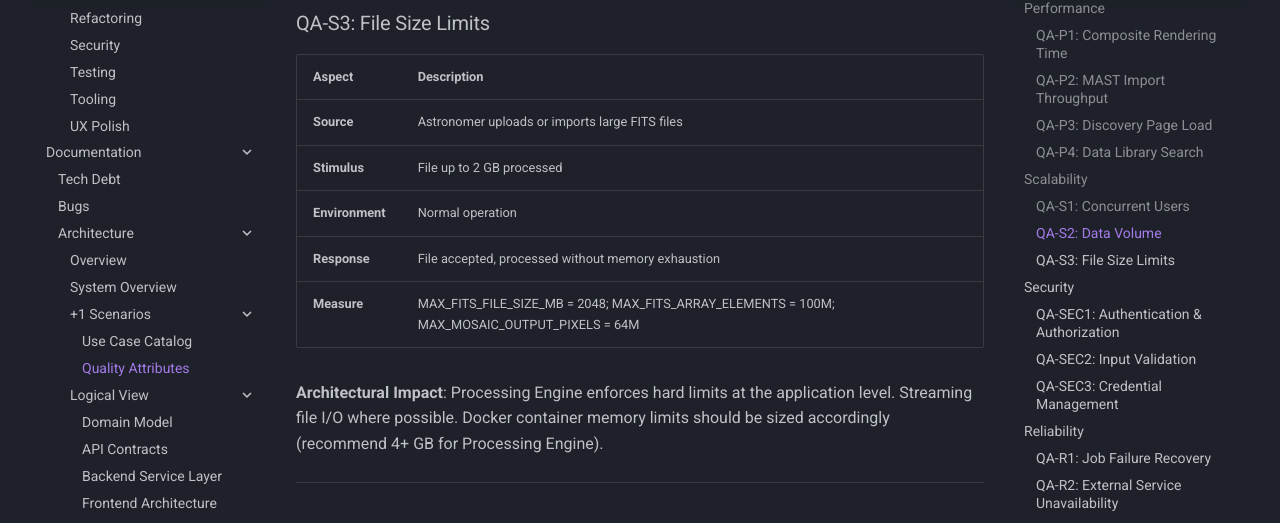
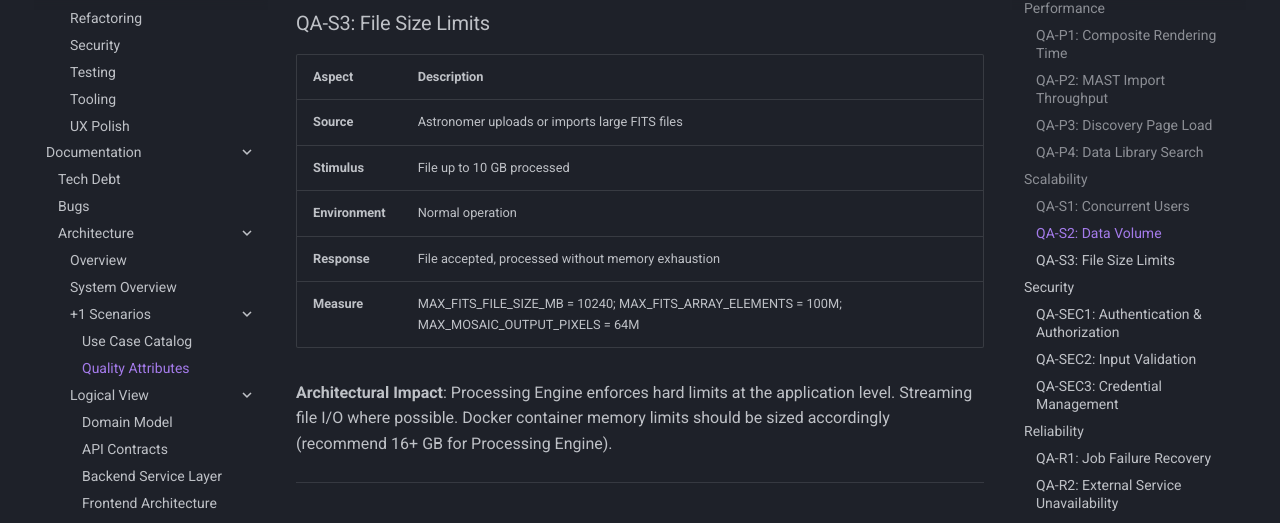
Before and after one commit to Snoww3d/jwst-data-analysis, an MkDocs documentation site: the page built from docs/architecture/quality-attributes.md, in a window 1280 px wide and 900 px high, scrolled down 3076 px. Shown: the part 100-623 px from the top of the window. Built offline with MkDocs 1.6.1 and Material for MkDocs 9.7.7, drawn with Linux system fonts in a browser that asks for light colours.

Commit message:
fix: centralize duplicate MAX_FITS_FILE_SIZE_BYTES constant (#972) (#1045)
Two definitions existed with conflicting defaults (2GB in mosaic/routes.py,
4GB in storage/helpers.py). Consolidated to a single definition in
storage/helpers.py with a 10GB default. Updated all documentation references.

Closes #972

```diff
--- a/docs/architecture/quality-attributes.md
+++ b/docs/architecture/quality-attributes.md
@@ -87,12 +87,12 @@ Measurable quality attribute scenarios for the JWST Data Analysis Application. E
 | Aspect | Description |
 |--------|-------------|
 | **Source** | Astronomer uploads or imports large FITS files |
-| **Stimulus** | File up to 2 GB processed |
+| **Stimulus** | File up to 10 GB processed |
 | **Environment** | Normal operation |
 | **Response** | File accepted, processed without memory exhaustion |
-| **Measure** | MAX_FITS_FILE_SIZE_MB = 2048; MAX_FITS_ARRAY_ELEMENTS = 100M; MAX_MOSAIC_OUTPUT_PIXELS = 64M |
+| **Measure** | MAX_FITS_FILE_SIZE_MB = 10240; MAX_FITS_ARRAY_ELEMENTS = 100M; MAX_MOSAIC_OUTPUT_PIXELS = 64M |
 
-**Architectural Impact**: Processing Engine enforces hard limits at the application level. Streaming file I/O where possible. Docker container memory limits should be sized accordingly (recommend 4+ GB for Processing Engine).
+**Architectural Impact**: Processing Engine enforces hard limits at the application level. Streaming file I/O where possible. Docker container memory limits should be sized accordingly (recommend 16+ GB for Processing Engine).
 
 ---
 
```
Also changed, not shown: AGENTS.md (+1 -1 lines), docs/architecture/concurrency-model.md (+1 -1 lines), docs/setup-guide.md (+1 -1 lines), 2 other files.
